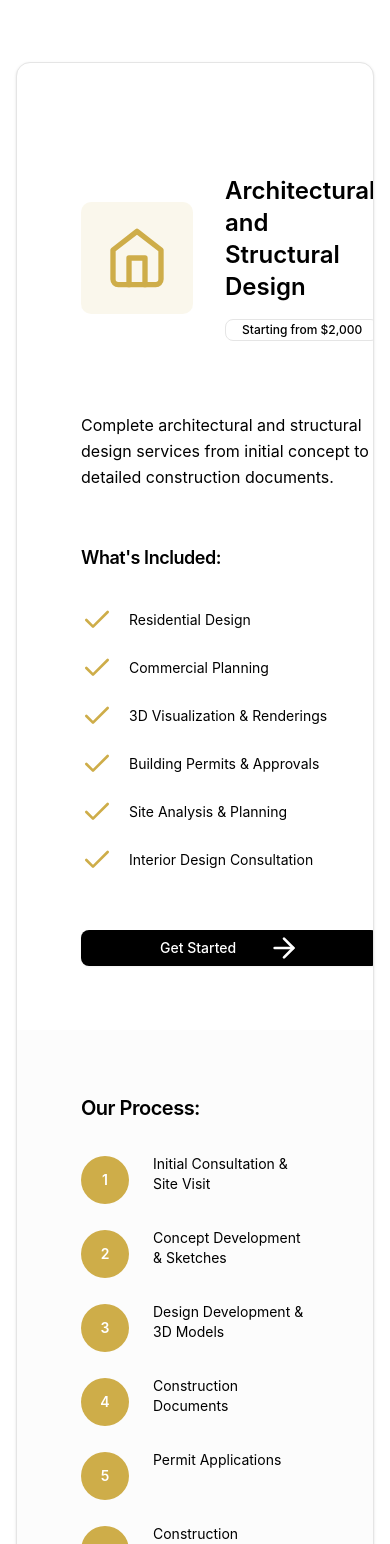
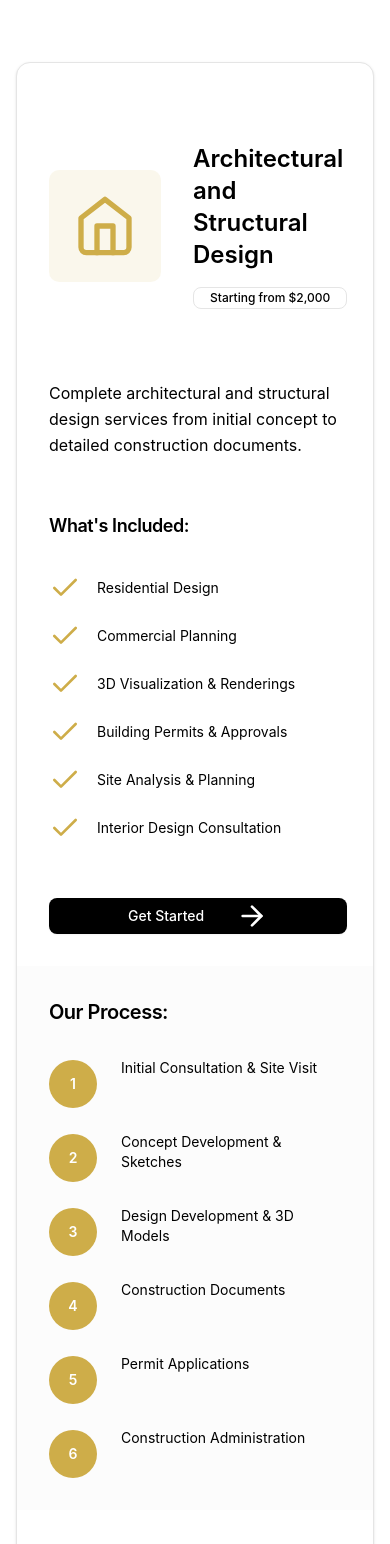
Before and after one commit to A-K-Bangura/saas-website, a React (Vite) app: page /services in a window 390 px wide. Shown: the part 384-1928 px from the top of the page. Built offline with nearby package versions, Linux system fonts and the light colour scheme; no server answers.

Commit message:
Use responsive padding for service cards
Adjust card spacing on the Services page for better mobile layout. Change CardHeader and CardContent classes from fixed `p-8` to `p-4 lg:p-8` so padding is reduced on small screens while preserving larger padding on lg+ viewports.

```diff
--- a/src/pages/Services.tsx
+++ b/src/pages/Services.tsx
@@ -273,7 +273,7 @@ export default function ServicesPage() {
                 className="overflow-hidden scroll-mt-24"
               >
                 <div className="grid grid-cols-1 lg:grid-cols-2">
-                  <CardHeader className="p-8">
+                  <CardHeader className="p-4 lg:p-8">
                     <div className="flex items-center space-x-4 mb-4">
                       <div className="p-3 bg-accent/10 rounded-lg">
                         <service.icon className="w-8 h-8 text-accent" />
@@ -317,7 +317,7 @@ export default function ServicesPage() {
                     </Button>
                   </CardHeader>
 
-                  <CardContent className="p-8 bg-muted/30">
+                  <CardContent className="p-4 lg:p-8 bg-muted/30">
                     <TypographyH3 className="mb-4">Our Process:</TypographyH3>
                     <div className="space-y-3">
                       {service.process.map((step, stepIndex) => (
```
